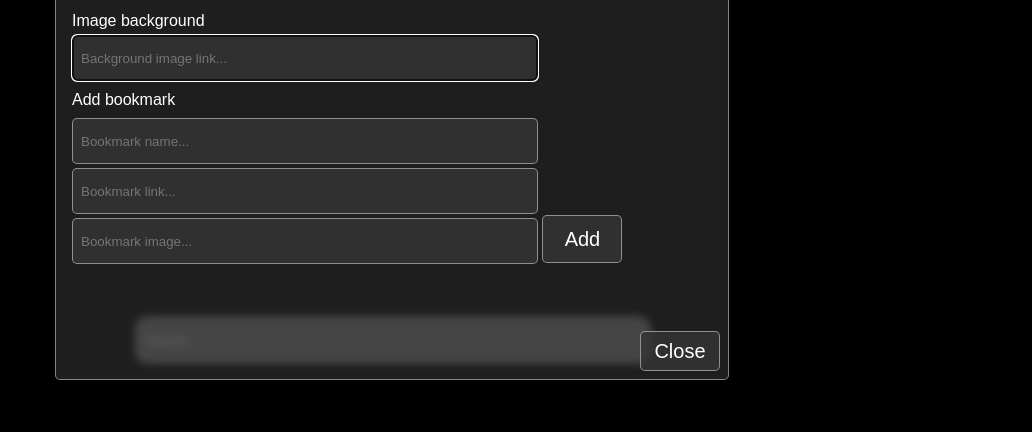
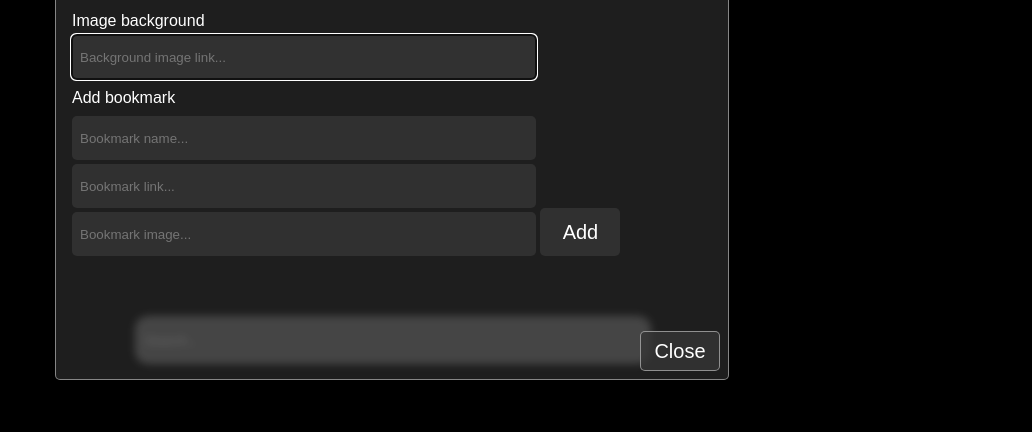
Before and after one commit to durpyneko/homepage, a plain HTML site: page index.html in a window 1280 px wide. Both pictures are taken after a click on the button 1251 px from the left and 774 px from the top of the page. Shown: the part 237-669 px from the top of the page, without its empty margins (248-1280 px from the left). Drawn offline with Linux system fonts and the light colour scheme.

Commit message:
small changes to css

```diff
--- a/style.css
+++ b/style.css
@@ -73,30 +73,12 @@ input {
 }
 .bookmark-name {
   margin-top: 4px;
-  border-color: rgba(255, 255, 255, 0.463);
-  border-width: 1px;
-  border-style: solid;
-  border-radius: 5px;
 }
 .bookmark-link {
   margin-top: 4px;
-  border-color: rgba(255, 255, 255, 0.463);
-  border-width: 1px;
-  border-style: solid;
-  border-radius: 5px;
 }
 .bookmark-image {
   margin-top: 4px;
-  border-color: rgba(255, 255, 255, 0.463);
-  border-width: 1px;
-  border-style: solid;
-  border-radius: 5px;
-}
-.background {
-  border-color: rgba(255, 255, 255, 0.463);
-  border-width: 1px;
-  border-style: solid;
-  border-radius: 5px;
 }
 .gear-wrapper {
   display: flex;
@@ -139,6 +121,11 @@ dialog {
 }
 .closeDialogButton {
   background-color: rgba(55, 55, 55, 0.779);
+  border: none;
+  border-radius: 5px;
+  border-color: rgba(255, 255, 255, 0.463);
+  border-width: 1px;
+  border-style: solid;
   width: 80px;
   height: 40px;
   font-size: 20px;
@@ -147,10 +134,6 @@ dialog {
   position: absolute;
   bottom: 8px;
   right: 8px;
-  border-color: rgba(255, 255, 255, 0.463);
-  border-width: 1px;
-  border-style: solid;
-  border-radius: 5px;
 }
 .tooltip {
   position: relative;
@@ -201,9 +184,7 @@ dialog {
 }
 .addbookmark-button {
   background-color: rgba(55, 55, 55, 0.779);
-  border-color: rgba(255, 255, 255, 0.463);
-  border-width: 1px;
-  border-style: solid;
+  border: none;
   border-radius: 5px;
   width: 80px;
   height: 48px;
```
